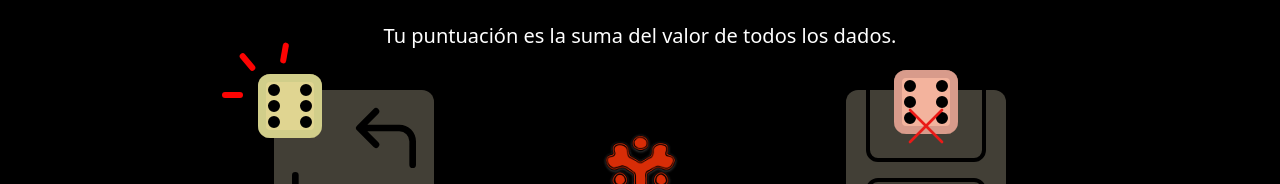
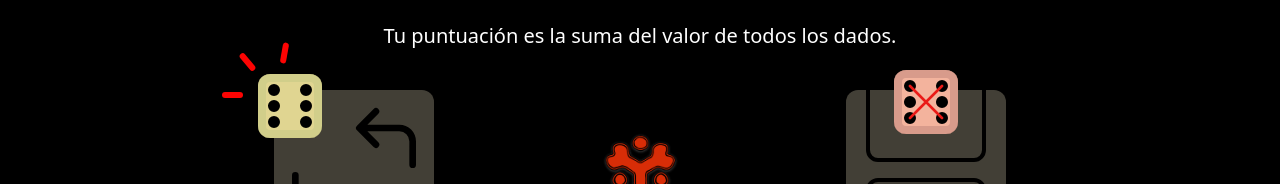
Before and after one commit to Martiks38/Knucklebones, a Vue app: page /how_to_play in a window 1280 px wide. Shown: the part 151-335 px from the top of the page. Built offline with nearby package versions, Linux system fonts and the light colour scheme.

Commit message:
Modificar estilos

```diff
--- a/src/components/DiceModel.vue
+++ b/src/components/DiceModel.vue
@@ -1,7 +1,10 @@
 <script setup lang="ts">
-const props = defineProps({
-	state: String
-})
+type Props = {
+	state?: string
+	value: number
+}
+
+const props = defineProps<Props>()
 
 let bgDice: string
 let outlineColor: string
@@ -34,13 +37,64 @@ compareState()
 		width="800"
 		height="800"
 		viewBox="0 0 16 16"
+		class="rounded-[12px] outline outline-[8px] -outline-offset-8"
 		:class="outlineColor"
 	>
 		<rect :fill="bgDice" x="0" y="0" width="20" height="20" />
+		<!-- 1 -->
+		<circle cx="8" cy="8" r="1.5" v-if="value === 1" />
 		<path
+			v-if="value === 1"
+			d="M13 1a2 2 0 0 1 2 2v10a2 2 0 0 1-2 2H3a2 2 0 0 1-2-2V3a2 2 0 0 1 2-2h10zM3 0a3 3 0 0 0-3 3v10a3 3 0 0 0 3 3h10a3 3 0 0 0 3-3V3a3 3 0 0 0-3-3H3z"
+		/>
+
+		<!-- 2 -->
+		<path
+			v-if="value === 2"
 			d="M13 1a2 2 0 0 1 2 2v10a2 2 0 0 1-2 2H3a2 2 0 0 1-2-2V3a2 2 0 0 1 2-2h10zM3 0a3 3 0 0 0-3 3v10a3 3 0 0 0 3 3h10a3 3 0 0 0 3-3V3a3 3 0 0 0-3-3H3z"
 		/>
 		<path
+			v-if="value === 2"
+			d="M5.5 4a1.5 1.5 0 1 1-3 0 1.5 1.5 0 0 1 3 0zm8 8a1.5 1.5 0 1 1-3 0 1.5 1.5 0 0 1 3 0z"
+		/>
+
+		<!-- 3 -->
+		<path
+			v-if="value === 3"
+			d="M13 1a2 2 0 0 1 2 2v10a2 2 0 0 1-2 2H3a2 2 0 0 1-2-2V3a2 2 0 0 1 2-2h10zM3 0a3 3 0 0 0-3 3v10a3 3 0 0 0 3 3h10a3 3 0 0 0 3-3V3a3 3 0 0 0-3-3H3z"
+		/>
+		<path
+			v-if="value === 3"
+			d="M5.5 4a1.5 1.5 0 1 1-3 0 1.5 1.5 0 0 1 3 0zm8 8a1.5 1.5 0 1 1-3 0 1.5 1.5 0 0 1 3 0zm-4-4a1.5 1.5 0 1 1-3 0 1.5 1.5 0 0 1 3 0z"
+		/>
+
+		<!-- 4 -->
+		<path
+			v-if="value === 4"
+			d="M13 1a2 2 0 0 1 2 2v10a2 2 0 0 1-2 2H3a2 2 0 0 1-2-2V3a2 2 0 0 1 2-2h10zM3 0a3 3 0 0 0-3 3v10a3 3 0 0 0 3 3h10a3 3 0 0 0 3-3V3a3 3 0 0 0-3-3H3z"
+		/>
+		<path
+			v-if="value === 4"
+			d="M5.5 4a1.5 1.5 0 1 1-3 0 1.5 1.5 0 0 1 3 0zm8 0a1.5 1.5 0 1 1-3 0 1.5 1.5 0 0 1 3 0zm0 8a1.5 1.5 0 1 1-3 0 1.5 1.5 0 0 1 3 0zm-8 0a1.5 1.5 0 1 1-3 0 1.5 1.5 0 0 1 3 0z"
+		/>
+
+		<!-- 5 -->
+		<path
+			v-if="value === 5"
+			d="M13 1a2 2 0 0 1 2 2v10a2 2 0 0 1-2 2H3a2 2 0 0 1-2-2V3a2 2 0 0 1 2-2h10zM3 0a3 3 0 0 0-3 3v10a3 3 0 0 0 3 3h10a3 3 0 0 0 3-3V3a3 3 0 0 0-3-3H3z"
+		/>
+		<path
+			v-if="value === 5"
+			d="M5.5 4a1.5 1.5 0 1 1-3 0 1.5 1.5 0 0 1 3 0zm8 0a1.5 1.5 0 1 1-3 0 1.5 1.5 0 0 1 3 0zm0 8a1.5 1.5 0 1 1-3 0 1.5 1.5 0 0 1 3 0zm-8 0a1.5 1.5 0 1 1-3 0 1.5 1.5 0 0 1 3 0zm4-4a1.5 1.5 0 1 1-3 0 1.5 1.5 0 0 1 3 0z"
+		/>
+
+		<!-- 6 -->
+		<path
+			v-if="value === 6"
+			d="M13 1a2 2 0 0 1 2 2v10a2 2 0 0 1-2 2H3a2 2 0 0 1-2-2V3a2 2 0 0 1 2-2h10zM3 0a3 3 0 0 0-3 3v10a3 3 0 0 0 3 3h10a3 3 0 0 0 3-3V3a3 3 0 0 0-3-3H3z"
+		/>
+		<path
+			v-if="value === 6"
 			d="M5.5 4a1.5 1.5 0 1 1-3 0 1.5 1.5 0 0 1 3 0zm8 0a1.5 1.5 0 1 1-3 0 1.5 1.5 0 0 1 3 0zm0 8a1.5 1.5 0 1 1-3 0 1.5 1.5 0 0 1 3 0zm0-4a1.5 1.5 0 1 1-3 0 1.5 1.5 0 0 1 3 0zm-8 4a1.5 1.5 0 1 1-3 0 1.5 1.5 0 0 1 3 0zm0-4a1.5 1.5 0 1 1-3 0 1.5 1.5 0 0 1 3 0z"
 		/>
 	</svg>
--- a/src/views/HowToPlayView.vue
+++ b/src/views/HowToPlayView.vue
@@ -19,19 +19,13 @@ import ArrowLeft from '@/components/ArrowLeft.vue'
 						<div class="line line__horizontal"></div>
 						<div class="line line__50"></div>
 						<div class="line line__105"></div>
-						<DiceModel
-							class="w-16 h-auto rounded-[12px] outline outline-[8px] -outline-offset-8"
-							state="multiply"
-						/>
+						<DiceModel class="w-16 h-16" state="multiply" :value="6" />
 					</div>
 					<div class="absolute -bottom-4 -right-4 rotate-180">
 						<div class="line line__horizontal"></div>
 						<div class="line line__50"></div>
 						<div class="line line__105"></div>
-						<DiceModel
-							class="w-16 h-auto rounded-[12px] outline outline-[8px] -outline-offset-8"
-							state="multiply"
-						/>
+						<DiceModel class="w-16 h-16" state="multiply" :value="6" />
 					</div>
 				</div>
 				<div class="w-20">
@@ -41,13 +35,10 @@ import ArrowLeft from '@/components/ArrowLeft.vue'
 					<div
 						class="absolute -top-6 left-1/2 -translate-x-1/2 p-6 pt-0 rounded-xl border-4 border-black"
 					>
-						<div class="absolute top-6 left-6 w-16 h-16">
+						<div class="absolute bottom-6 left-6 w-16 h-16">
 							<img src="/src/assets/cross.svg" alt="" />
 						</div>
-						<DiceModel
-							class="w-16 h-auto rounded-[12px] outline outline-[8px] -outline-offset-8"
-							state="delete"
-						/>
+						<DiceModel class="w-16 h-16" state="delete" :value="6" />
 					</div>
 					<div
 						class="absolute -bottom-6 left-1/2 -translate-x-1/2 p-6 pb-0 rounded-xl border-4 border-black"
@@ -55,10 +46,7 @@ import ArrowLeft from '@/components/ArrowLeft.vue'
 						<div class="absolute top-6 left-6 w-16 h-16">
 							<img src="/src/assets/cross.svg" alt="" />
 						</div>
-						<DiceModel
-							class="w-16 h-auto rounded-[12px] outline outline-[8px] -outline-offset-8"
-							state="delete"
-						/>
+						<DiceModel class="w-16 h-16" state="delete" :value="6" />
 					</div>
 				</div>
 			</div>
```
